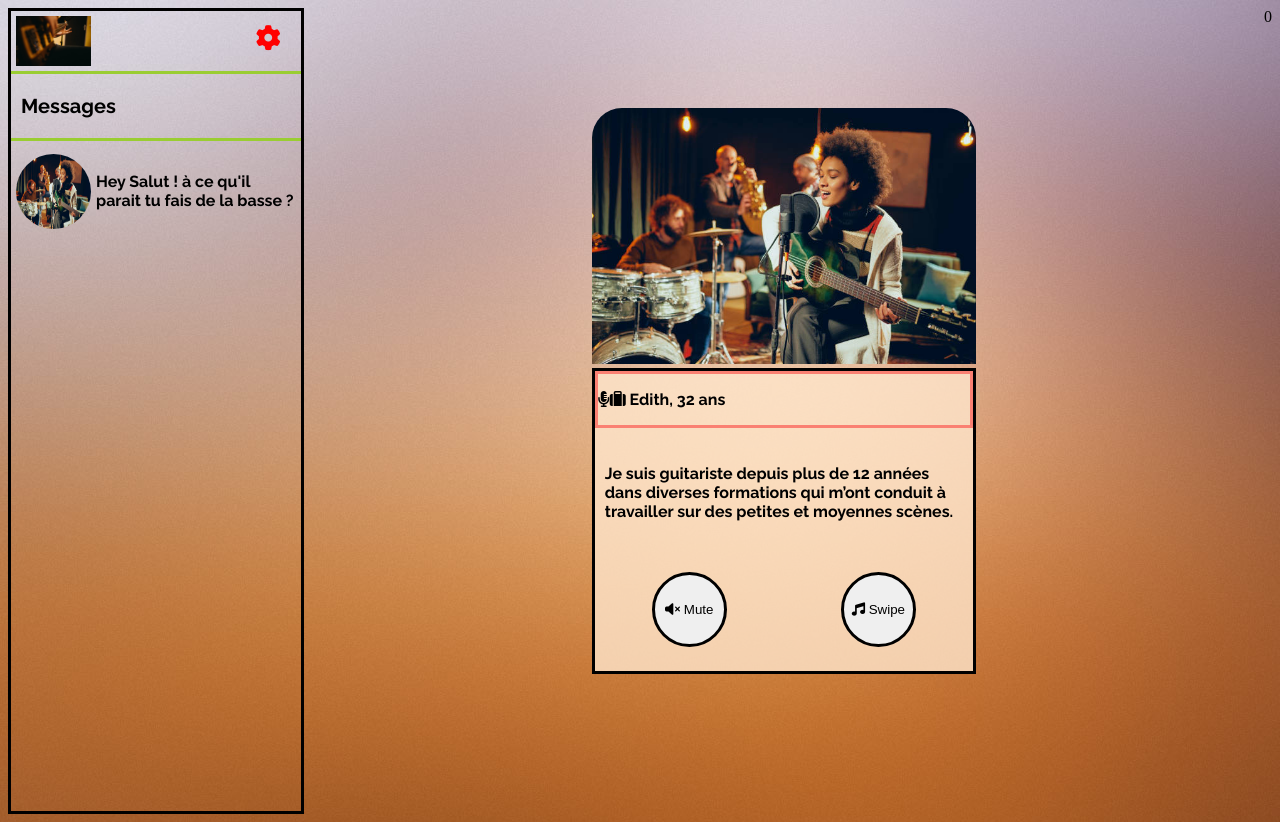
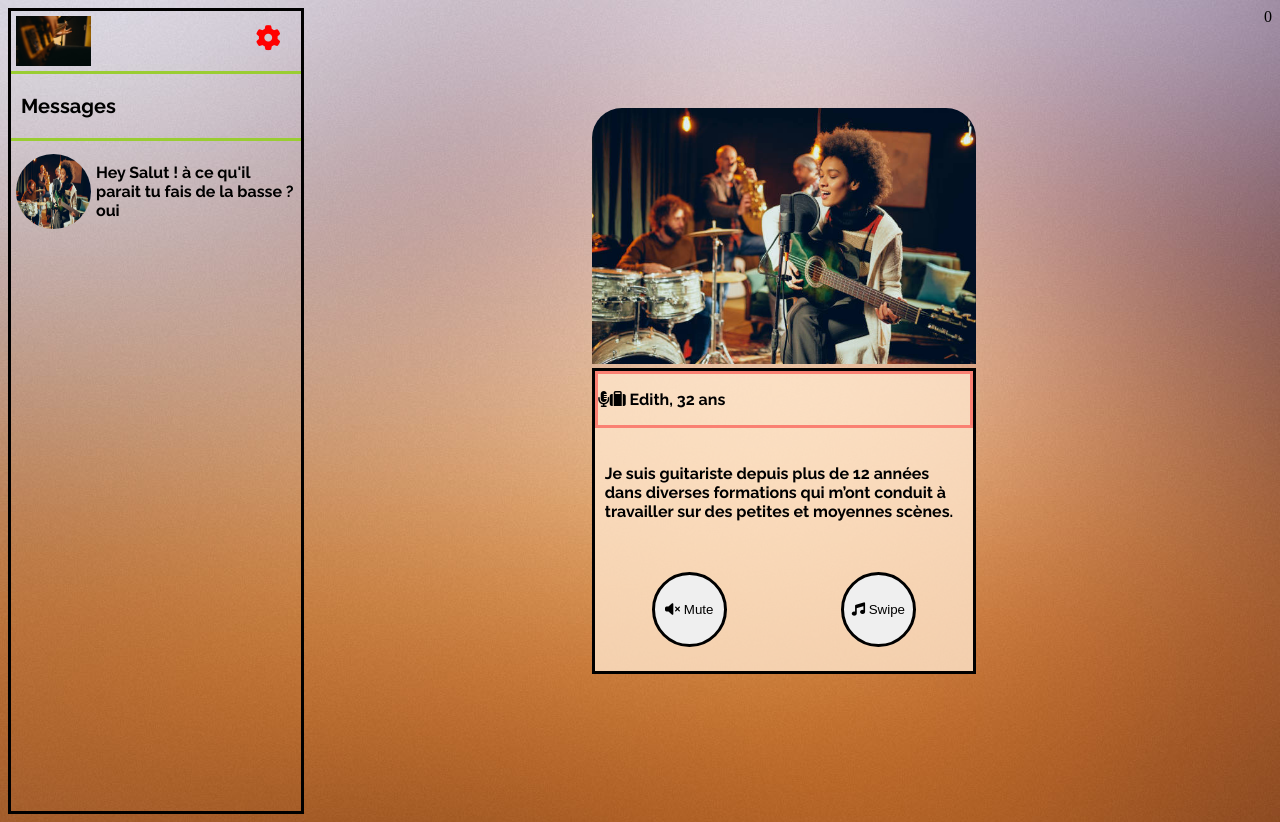
Before and after one commit to HndySchne/Swipe_Picking, a plain HTML site: page Main_Swipe_Picking.html in a window 1280 px wide. Drawn offline with Linux system fonts and the light colour scheme; a web font is replaced by a local one.

Commit message:
commentaire

```diff
--- a/Main_Swipe_Picking.html
+++ b/Main_Swipe_Picking.html
@@ -36,7 +36,7 @@
                     </div>
                     <div class="musician_text_detail">
                         <p>
-                            Hey Salut ! à ce qu'il parait tu fais de la basse ?
+                            Hey Salut ! à ce qu'il parait tu fais de la basse ? oui
                         </p>
                     </div>
                 </div>
```
